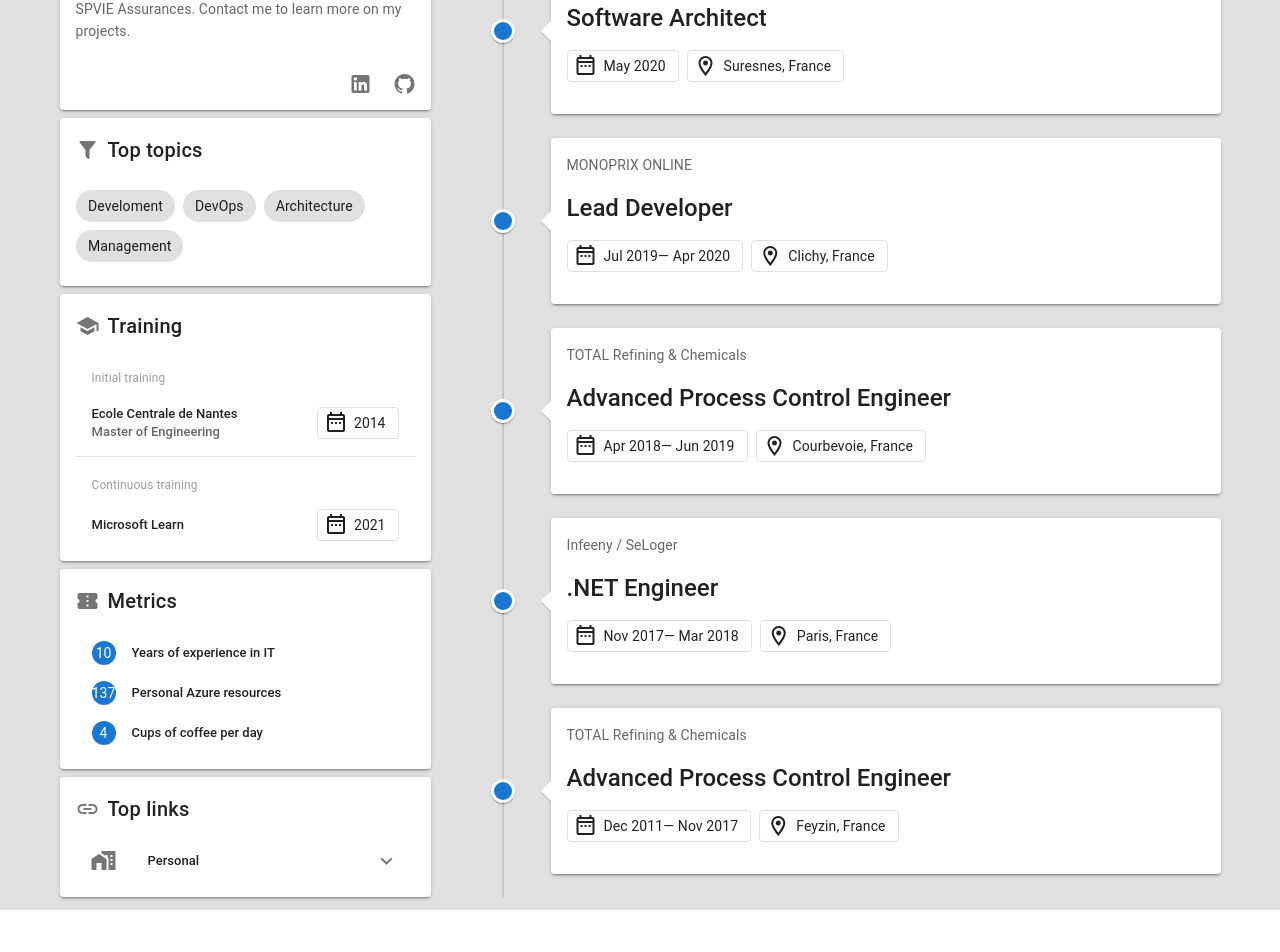
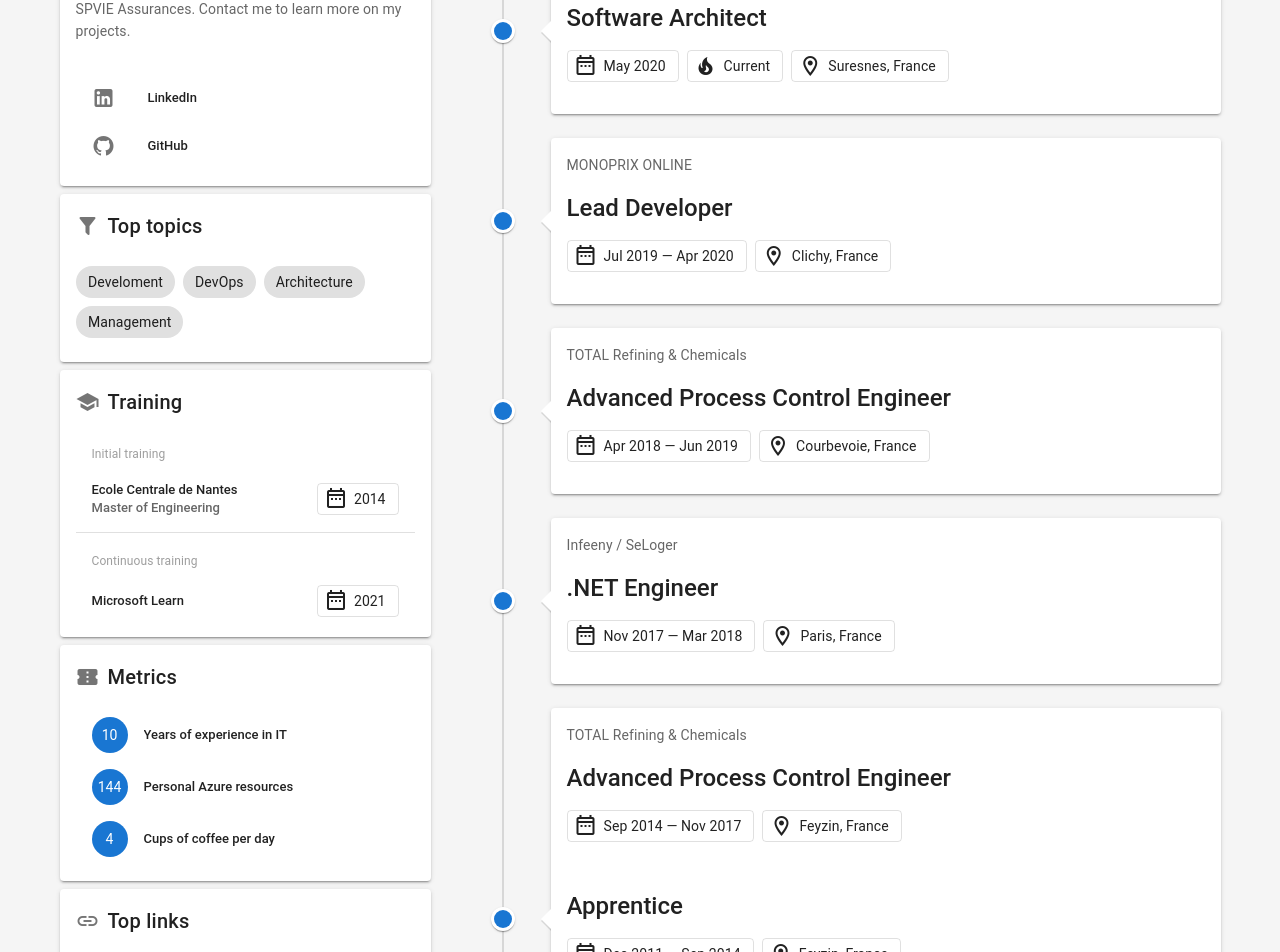
Before and after one commit to amilochau/cv, a Vue app: page /en/ in a window 1280 px wide. Shown: the part 320-1272 px from the top of the page. Before the commit the page ends 1230 px from the top, so only its background shows below. Built offline with nearby package versions, Linux system fonts and the light colour scheme; a small style sheet from the web is missing.

Commit message:
Start adding personal projects

```diff
--- a/src/App.vue
+++ b/src/App.vue
@@ -1,6 +1,6 @@
 <template>
   <v-app>
-    <router-view class="grey lighten-2"/>
+    <router-view class="grey lighten-4"/>
   </v-app>
 </template>
 
--- a/src/components/resume/Experiences.vue
+++ b/src/components/resume/Experiences.vue
@@ -29,12 +29,26 @@
                   mdi-calendar-range-outline
                 </v-icon>
                 {{ job.startDate | formatExperienceDate }}
-                <span v-if="job.endDate"> — {{ job.endDate | formatExperienceDate }}</span>
+                <span v-if="job.endDate">&nbsp;— {{ job.endDate | formatExperienceDate }}</span>
               </v-chip>
               <v-chip
                 label
                 outlined
-                class="ml-2">
+                class="ml-2"
+                v-if="job.isCurrent">
+                <v-icon left>
+                  mdi-fire
+                </v-icon>
+                {{ $t('resume.experiences.current') }}
+                <span v-if="job.endDate">&nbsp;— {{ job.endDate | formatExperienceDate }}</span>
+              </v-chip>
+              <v-chip
+                label
+                outlined
+                class="ml-2"
+                :href="job.placeUri"
+                target="_blank"
+                rel="noopener">
                 <v-icon left>
                   mdi-map-marker-outline
                 </v-icon>
--- a/src/components/resume/Persona.vue
+++ b/src/components/resume/Persona.vue
@@ -20,18 +20,9 @@
     <v-card-text>
       {{ description }}
     </v-card-text>
-    <v-card-actions>
-      <v-spacer/>
-      <v-btn
-        v-for="(action, i) in actions"
-        :key="i"
-        :href="action.href"
-        target="_blank"
-        rel="noopener"
-        icon>
-        <v-icon>{{ action.icon }}</v-icon>
-      </v-btn>
-    </v-card-actions>
+    <v-card-text>
+      <list-items :list="actions"/>
+    </v-card-text>
   </v-card>
 </template>
 
--- a/src/data/lang/en.json
+++ b/src/data/lang/en.json
@@ -95,6 +95,7 @@
   "resume": {
     "experiences": {
       "title": "Experiences",
+      "current": "Current",
       "missions": "Main missions:",
       "realizations": "Main realizations:"
     },
@@ -108,7 +109,9 @@
       "title": "Metrics"
     },
     "persona": {
-      "image": "Persona"
+      "image": "Persona",
+      "linkedIn": "LinkedIn",
+      "gitHub": "GitHub"
     },
     "training": {
       "title": "Training"
--- a/src/data/lang/fr.json
+++ b/src/data/lang/fr.json
@@ -59,7 +59,7 @@
       "header22": "Traitement général des données",
       "text22": "La collecte de vos données personnelles est justifiée par le fonctionnement de l'application {name}. {name} vous apporte un certain nombre de services, tels que proposés dès la page d'accueil de l'application. La plupart des données collectées sont directement liées au traitement des fonctionnalités associées à ces besoins. Ces données sont stockées dès que vous commencez à utiliser l'application. Les informations de connexion, de navigation et d'erreur nous fournissent des moyens d'effectuer une analyse statistique de l'utilisation et du fonctionnement de {name}.",
       "header23": "Public visé",
-      "text23": "Seuls les utilisateurs enregistrés dans {nom} sont concernés par la collecte de données personnelles : toutes les données collectées sont associées à un compte d'utilisateur enregistré.",
+      "text23": "Seuls les utilisateurs enregistrés dans {name} sont concernés par la collecte de données personnelles : toutes les données collectées sont associées à un compte d'utilisateur enregistré.",
       "header24": "Destinataire des données",
       "text24": "Aucune donnée personnelle n'est transmise à, ni utilisée par un tiers. Chaque utilisateur enregistré (disposant d'un compte utilisateur personnel) peut également accéder à ses propres informations. Un utilisateur anonyme ne peut pas accéder aux informations des autres utilisateurs.",
       "header25": "Supervision du traitement des données",
@@ -95,6 +95,7 @@
   "resume": {
     "experiences": {
       "title": "Expériences",
+      "current": "En cours",
       "missions": "Principales missions :",
       "realizations": "Principales réalisations :"
     },
@@ -108,7 +109,9 @@
       "title": "Métriques"
     },
     "persona": {
-      "image": "Persona"
+      "image": "Persona",
+      "linkedIn": "LinkedIn",
+      "gitHub": "GitHub"
     },
     "training": {
       "title": "Formation"
--- a/src/data/resume/en.json
+++ b/src/data/resume/en.json
@@ -3,16 +3,20 @@
   "name": "Antoine MILOCHAU",
   "job": "Software Architect",
   "description": "I'm a Software Architect, exploring and implementation many of Microsoft technologies at SPVIE Assurances. Contact me to learn more on my projects.",
-  "actions": [
+  "actions": {
+    "items": [
       {
+        "title": { "text": "resume.persona.linkedIn" },
         "icon": "mdi-linkedin",
-      "href": "https://www.linkedin.com/in/antoine-milochau/?locale=en_US"
+        "action": { "href": "https://www.linkedin.com/in/antoine-milochau" }
       },
       {
+        "title": { "text": "resume.persona.gitHub" },
         "icon": "mdi-github",
-      "href": "https://github.com/amilochau"
+        "action": { "href": "https://github.com/amilochau" }
       }
-  ],
+    ]
+  },
   "topics": [
     {
       "title": "Develoment"
@@ -29,10 +33,11 @@
   ],
   "links": {
     "disableTranslation": true,
+    "expandGroups": true,
     "items": [
       {
-        "title": { "text": "Personal" },
-        "icon": "mdi-home-city",
+        "title": { "text": "Documentation" },
+        "icon": "mdi-book-open-page-variant-outline",
         "items": [
           {
             "title": { "text": "Vision" },
@@ -60,7 +65,9 @@
         {
           "title": "Software Architect",
           "place": "Suresnes, France",
-          "startDate": "2020-05-04"
+          "placeUri": "https://www.google.com/maps/place/AssurWare/@48.8713031,2.2275824,17z/data=!3m1!4b1!4m5!3m4!1s0x47e6652271fa816d:0x1dcd7d131570fb85!8m2!3d48.8713119!4d2.2297834",
+          "startDate": "2020-05-04",
+          "isCurrent": true
         }
       ]
     },
@@ -70,6 +77,7 @@
         {
           "title": "Lead Developer",
           "place": "Clichy, France",
+          "placeUri": "https://www.google.com/maps/place/Monoprix+Online/@48.9114806,2.3075256,17z/data=!3m1!4b1!4m5!3m4!1s0x47e66fa859a7648f:0x9f092451007f953!8m2!3d48.9114745!4d2.3097094",
           "startDate": "2019-07-01",
           "endDate": "2020-04-30"
         }
@@ -81,6 +89,7 @@
         {
           "title": "Advanced Process Control Engineer",
           "place": "Courbevoie, France",
+          "placeUri": "https://www.google.com/maps/place/Total+Tour+Coupole/@48.8927778,2.2411446,17z/data=!3m1!4b1!4m5!3m4!1s0x47fa657a1827f5af:0x968cbd4e5b7000ea!8m2!3d48.8930013!4d2.2434948",
           "startDate": "2018-04-01",
           "endDate": "2019-06-20"
         }
@@ -93,6 +102,7 @@
         {
           "title": ".NET Engineer",
           "place": "Paris, France",
+          "placeUri": "https://www.google.com/maps/place/SeLoger/@48.8912719,2.3484074,17z/data=!3m1!4b1!4m5!3m4!1s0x47e66e66d3362e2b:0xbec65ee69f11fe85!8m2!3d48.8912719!4d2.3505961",
           "startDate": "2017-11-06",
           "endDate": "2018-03-23"
         }
@@ -104,15 +114,29 @@
         {
           "title": "Advanced Process Control Engineer",
           "place": "Feyzin, France",
+          "placeUri": "https://www.google.com/maps/place/TotalEnergies+-+Plateforme+de+Feyzin/@45.6744667,4.8373246,15z/data=!4m5!3m4!1s0x47f4c3278e39ab05:0x17090fcabb1b7b9e!8m2!3d45.6737454!4d4.8471493",
+          "startDate": "2014-09-12",
+          "endDate": "2017-11-03"
+        },
+        {
+          "title": "Apprentice",
+          "place": "Feyzin, France",
+          "placeUri": "https://www.google.com/maps/place/TotalEnergies+-+Plateforme+de+Feyzin/@45.6744667,4.8373246,15z/data=!4m5!3m4!1s0x47f4c3278e39ab05:0x17090fcabb1b7b9e!8m2!3d45.6737454!4d4.8471493",
           "startDate": "2011-12-05",
-          "endDate": "2017-11-03"
+          "endDate": "2014-09-11"
+        },
+        {
+          "title": "Apprentice",
+          "place": "Leuna, Allemagne",
+          "placeUri": "https://www.google.com/maps/place/TotalEnergies+Raffinerie+Mitteldeutschland+GmbH/@51.2844604,11.9829694,14z/data=!4m5!3m4!1s0x4171b83845c9fa2b:0xdcbcc2fa8c5bc63c!8m2!3d51.281246!4d11.9858734",
+          "startDate": "2013-05-06",
+          "endDate": "2013-08-30"
         }
       ]
     }
   ],
   "trainings": {
     "disableTranslation": true,
-    "expandGroups": true,
     "items": [
       {
         "header": { "text": "Initial training" }
@@ -139,15 +163,15 @@
     "disableTranslation": true,
     "items": [
       {
-        "avatar": { "title": { "text": "10" }, "color": "primary white--text" },
+        "avatar": { "title": { "text": "10" }, "color": "primary white--text", "size": "36px" },
         "title": { "text": "Years of experience in IT" }
       },
       {
-        "avatar": { "title": { "text": "137" }, "color": "primary white--text" },
+        "avatar": { "title": { "text": "144" }, "color": "primary white--text", "size": "36px" },
         "title": { "text": "Personal Azure resources" }
       },
       {
-        "avatar": { "title": { "text": "4" }, "color": "primary white--text" },
+        "avatar": { "title": { "text": "4" }, "color": "primary white--text", "size": "36px" },
         "title": { "text": "Cups of coffee per day" }
       }
     ]
--- a/src/data/resume/fr.json
+++ b/src/data/resume/fr.json
@@ -3,16 +3,20 @@
   "name": "Antoine MILOCHAU",
   "job": "Architecte applicatif",
   "description": "Architecte applicatif, j'explore et j'implémente de nombreuses technologies Microsoft chez SPVIE Assurances. Contactez-moi pour en apprendre plus sur mes projets.",
-  "actions": [
+  "actions": {
+    "items": [
       {
+        "title": { "text": "resume.persona.linkedIn" },
         "icon": "mdi-linkedin",
-      "href": "https://www.linkedin.com/in/antoine-milochau/"
+        "action": { "href": "https://www.linkedin.com/in/antoine-milochau" }
       },
       {
+        "title": { "text": "resume.persona.gitHub" },
         "icon": "mdi-github",
-      "href": "https://github.com/amilochau"
+        "action": { "href": "https://github.com/amilochau" }
       }
-  ],
+    ]
+  },
   "topics": [
     {
       "title": "Développement"
@@ -32,8 +36,36 @@
     "expandGroups": true,
     "items": [
       {
-        "title": { "text": "Personnel" },
-        "icon": "mdi-home-city",
+        "title": { "text": "Applications" },
+        "icon": "",
+        "items": [
+          {
+            "title": { "text": "" },
+            "icon": "",
+            "badge": { "text": "WIP" },
+            "action": { "href": "https://milochau.com" }
+          },
+          {
+            "title": { "text": "" },
+            "icon": "",
+            "badge": { "text": "WIP" },
+            "action": { "href": "https://trips.milochau.com" }
+          },
+          {
+            "title": { "text": "" },
+            "icon": "",
+            "badge": { "text": "WIP" },
+            "action": { "href": "https://cv.milochau.com" }
+          },
+          {
+            "title": { "text": "Mariage" },
+            "icon": ""
+          }
+        ]
+      },
+      {
+        "title": { "text": "Documentation" },
+        "icon": "mdi-book-open-page-variant-outline",
         "items": [
           {
             "title": { "text": "Vision" },
@@ -61,7 +93,9 @@
         {
           "title": "Architecte applicatif",
           "place": "Suresnes, France",
-          "startDate": "2020-05-04"
+          "placeUri": "https://www.google.com/maps/place/AssurWare/@48.8713031,2.2275824,17z/data=!3m1!4b1!4m5!3m4!1s0x47e6652271fa816d:0x1dcd7d131570fb85!8m2!3d48.8713119!4d2.2297834",
+          "startDate": "2020-05-04",
+          "isCurrent": true
         }
       ]
     },
@@ -71,6 +105,7 @@
         {
           "title": "Lead Developer",
           "place": "Clichy, France",
+          "placeUri": "https://www.google.com/maps/place/Monoprix+Online/@48.9114806,2.3075256,17z/data=!3m1!4b1!4m5!3m4!1s0x47e66fa859a7648f:0x9f092451007f953!8m2!3d48.9114745!4d2.3097094",
           "startDate": "2019-07-01",
           "endDate": "2020-04-30"
         }
@@ -82,6 +117,7 @@
         {
           "title": "Ingénieur Contrôle Avancé",
           "place": "Courbevoie, France",
+          "placeUri": "https://www.google.com/maps/place/Total+Tour+Coupole/@48.8927778,2.2411446,17z/data=!3m1!4b1!4m5!3m4!1s0x47fa657a1827f5af:0x968cbd4e5b7000ea!8m2!3d48.8930013!4d2.2434948",
           "startDate": "2018-04-01",
           "endDate": "2019-06-20",
           "context": "Division 'Supply, Sales & Optimization', spécialisé dans l'optimisation des mélanges de carburant",
@@ -125,6 +161,7 @@
         {
           "title": "Ingénieur d'études .NET",
           "place": "Paris, France",
+          "placeUri": "https://www.google.com/maps/place/SeLoger/@48.8912719,2.3484074,17z/data=!3m1!4b1!4m5!3m4!1s0x47e66e66d3362e2b:0xbec65ee69f11fe85!8m2!3d48.8912719!4d2.3505961",
           "startDate": "2017-11-06",
           "endDate": "2018-03-23"
         }
@@ -136,18 +173,21 @@
         {
           "title": "Ingénieur Contrôle Avancé",
           "place": "Feyzin, France",
+          "placeUri": "https://www.google.com/maps/place/TotalEnergies+-+Plateforme+de+Feyzin/@45.6744667,4.8373246,15z/data=!4m5!3m4!1s0x47f4c3278e39ab05:0x17090fcabb1b7b9e!8m2!3d45.6737454!4d4.8471493",
           "startDate": "2014-09-12",
           "endDate": "2017-11-03"
         },
         {
           "title": "Apprenti Ingénieur",
           "place": "Feyzin, France",
+          "placeUri": "https://www.google.com/maps/place/TotalEnergies+-+Plateforme+de+Feyzin/@45.6744667,4.8373246,15z/data=!4m5!3m4!1s0x47f4c3278e39ab05:0x17090fcabb1b7b9e!8m2!3d45.6737454!4d4.8471493",
           "startDate": "2011-12-05",
           "endDate": "2014-09-11"
         },
         {
           "title": "Apprenti Ingénieur",
           "place": "Leuna, Allemagne",
+          "placeUri": "https://www.google.com/maps/place/TotalEnergies+Raffinerie+Mitteldeutschland+GmbH/@51.2844604,11.9829694,14z/data=!4m5!3m4!1s0x4171b83845c9fa2b:0xdcbcc2fa8c5bc63c!8m2!3d51.281246!4d11.9858734",
           "startDate": "2013-05-06",
           "endDate": "2013-08-30"
         }
@@ -186,7 +226,7 @@
         "title": { "text": "Années d'expérience dans l'IT" }
       },
       {
-        "avatar": { "title": { "text": "137" }, "color": "primary white--text", "size": "36px" },
+        "avatar": { "title": { "text": "144" }, "color": "primary white--text", "size": "36px" },
         "title": { "text": "Resources Azure personnnelles" }
       },
       {
```
Lines whose indentation alone changed are shown as unchanged.
